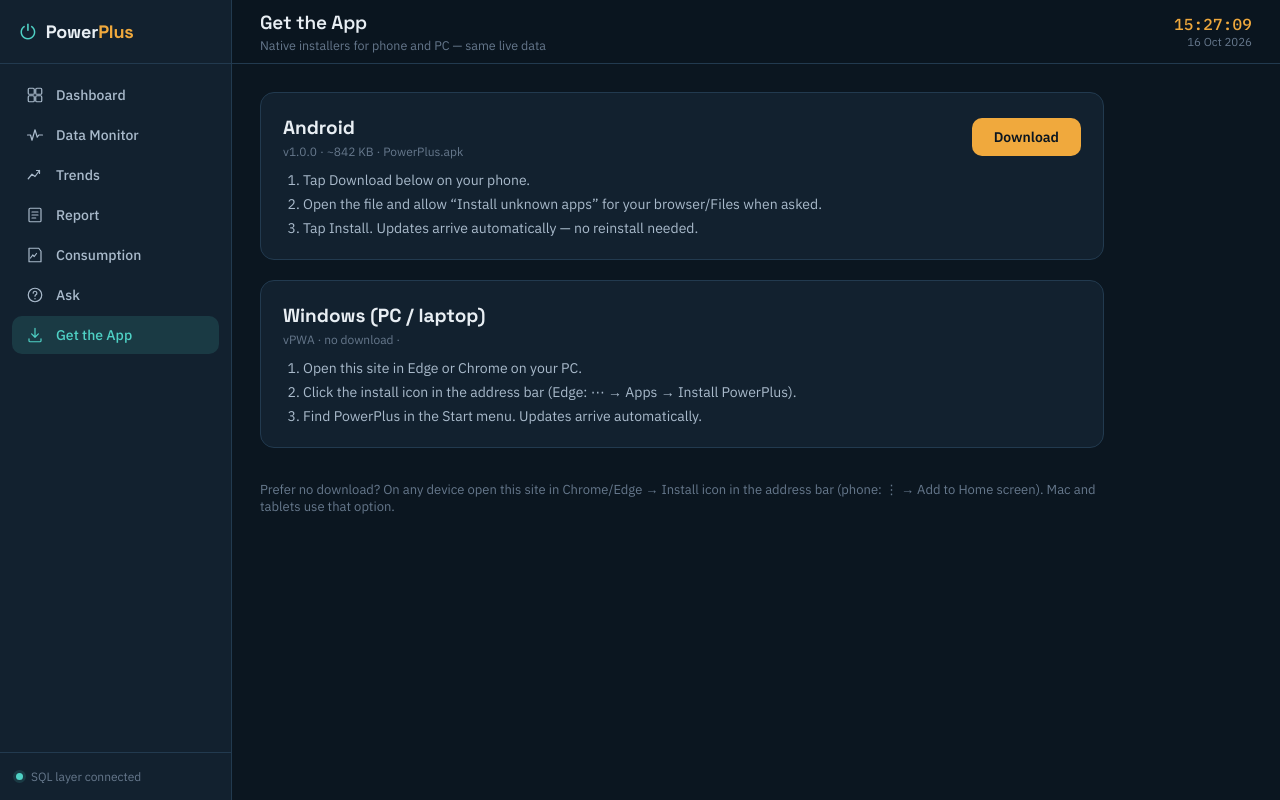
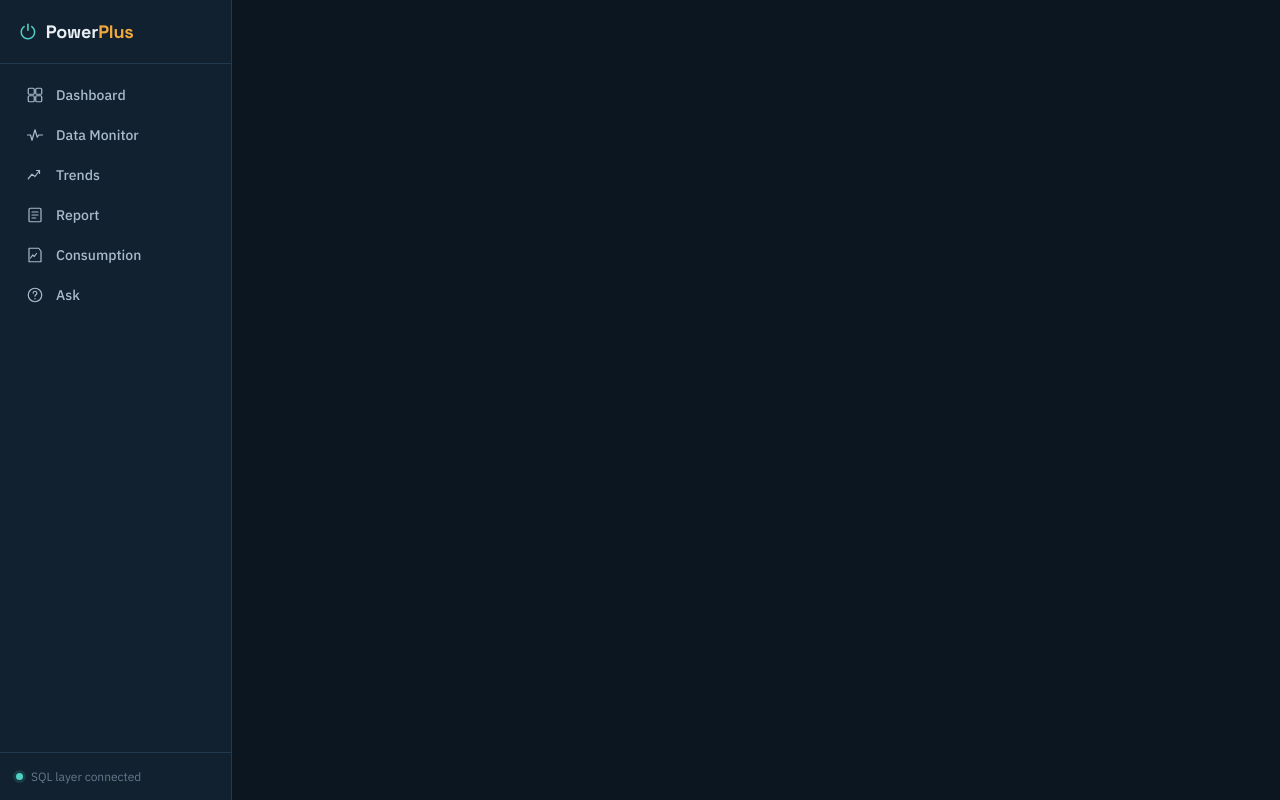
Before and after one commit to Ishan-113/PowerPlus, a React (Vite) app in the folder powerplus-frontend/: page /download in a window 1280 px wide. Built offline with nearby package versions, Linux system fonts and the light colour scheme; no server answers.

Commit message:
Remove Get the App tab

```diff
--- a/powerplus-frontend/src/App.jsx
+++ b/powerplus-frontend/src/App.jsx
@@ -6,7 +6,6 @@
 import Report from './pages/Report.jsx'
 import Consumption from './pages/Consumption.jsx'
 import Ask from './pages/Ask.jsx'
-import Download from './pages/Download.jsx'
 
 export default function App() {
   return (
@@ -20,7 +19,6 @@
           <Route path="/report" element={<Report />} />
           <Route path="/consumption" element={<Consumption />} />
           <Route path="/ask" element={<Ask />} />
-          <Route path="/download" element={<Download />} />
         </Routes>
       </main>
     </div>
--- a/powerplus-frontend/src/components/Sidebar.jsx
+++ b/powerplus-frontend/src/components/Sidebar.jsx
@@ -1,6 +1,4 @@
-import { useEffect, useState } from 'react'
 import { NavLink } from 'react-router-dom'
-import { isPackagedApp } from '../lib/isPackaged.js'
 
 const NAV_ITEMS = [
   { to: '/', label: 'Dashboard', icon: DashboardIcon, end: true },
@@ -9,19 +7,10 @@
   { to: '/report', label: 'Report', icon: ReportIcon },
   { to: '/consumption', label: 'Consumption', icon: ConsumptionIcon },
   { to: '/ask', label: 'Ask', icon: AskIcon },
-  { to: '/download', label: 'Get the App', icon: DownloadIcon, browserOnly: true },
 ]
 
 export default function Sidebar() {
-  const [packaged, setPackaged] = useState(() => isPackagedApp())
-  useEffect(() => {
-    const mq = window.matchMedia?.('(display-mode: standalone)')
-    if (!mq?.addEventListener) return
-    const onChange = () => setPackaged(isPackagedApp())
-    mq.addEventListener('change', onChange)
-    return () => mq.removeEventListener('change', onChange)
-  }, [])
-  const items = NAV_ITEMS.filter(item => !(item.browserOnly && packaged))
+  const items = NAV_ITEMS
   return (
     <aside style={styles.sidebar}>
       <div style={styles.brand}>
@@ -73,9 +62,6 @@
 }
 function AskIcon() {
   return (<svg width="18" height="18" viewBox="0 0 24 24" fill="none"><circle cx="12" cy="12" r="9" stroke="currentColor" strokeWidth="1.6"/><path d="M9.5 9.5a2.5 2.5 0 1 1 3.5 2.3c-.8.4-1 .9-1 1.7" stroke="currentColor" strokeWidth="1.6" strokeLinecap="round"/><circle cx="12" cy="17" r="0.9" fill="currentColor"/></svg>)
-}
-function DownloadIcon() {
-  return (<svg width="18" height="18" viewBox="0 0 24 24" fill="none"><path d="M12 3v12m0 0l-4.5-4.5M12 15l4.5-4.5" stroke="currentColor" strokeWidth="1.6" strokeLinecap="round" strokeLinejoin="round"/><path d="M4 17v2.5A1.5 1.5 0 0 0 5.5 21h13a1.5 1.5 0 0 0 1.5-1.5V17" stroke="currentColor" strokeWidth="1.6" strokeLinecap="round"/></svg>)
 }
 
 const styles = {
--- a/powerplus-frontend/src/lib/isPackaged.js
+++ /dev/null
@@ -1,11 +0,0 @@
-// True when running inside an installed/packaged app (Android APK, Windows
-// MSIX/Store, or browser "Install") rather than a normal browser tab.
-// The Downloads page is hidden in that case — no point offering installers
-// from inside the installed app.
-export function isPackagedApp() {
-  if (typeof window === 'undefined') return false
-  if (document.referrer.startsWith('android-app://')) return true
-  if (window.matchMedia?.('(display-mode: standalone)').matches) return true
-  if (window.navigator?.standalone) return true // iOS
-  return new URLSearchParams(window.location.search).get('packaged') === '1'
-}
--- a/powerplus-frontend/src/pages/Download.jsx
+++ /dev/null
@@ -1,103 +0,0 @@
-import TopBar from '../components/TopBar.jsx'
-
-const BUILDS = [
-  {
-    platform: 'Android',
-    file: '/app.apk',
-    filename: 'PowerPlus.apk',
-    version: '1.0.0',
-    size: '~842 KB',
-    steps: [
-      'Tap Download below on your phone.',
-      'Open the file and allow “Install unknown apps” for your browser/Files when asked.',
-      'Tap Install. Updates arrive automatically — no reinstall needed.',
-    ],
-  },
-  {
-    platform: 'Windows (PC / laptop)',
-    file: null,
-    filename: null,
-    version: 'PWA',
-    size: 'no download',
-    steps: [
-      'Open this site in Edge or Chrome on your PC.',
-      'Click the install icon in the address bar (Edge: ⋯ → Apps → Install PowerPlus).',
-      'Find PowerPlus in the Start menu. Updates arrive automatically.',
-    ],
-  },
-]
-
-export default function Download() {
-  return (
-    <>
-      <TopBar title="Get the App" subtitle="Native installers for phone and PC — same live data" />
-      <div style={{ padding: 28, display: 'grid', gap: 20, maxWidth: 900 }}>
-        {BUILDS.map(b => (
-          <section key={b.platform} style={styles.card}>
-            <div style={styles.cardHead}>
-              <div>
-                <div style={styles.platform}>{b.platform}</div>
-                <div style={styles.meta}>v{b.version} · {b.size} · {b.filename}</div>
-              </div>
-              {b.file && (
-                <a href={b.file} download={b.filename} style={styles.button}>
-                  Download
-                </a>
-              )}
-            </div>
-            <ol style={styles.steps}>
-              {b.steps.map((s, i) => <li key={i}>{s}</li>)}
-            </ol>
-          </section>
-        ))}
-        <p style={{ color: 'var(--text-muted)', fontSize: 13 }}>
-          Prefer no download? On any device open this site in Chrome/Edge → Install icon in the
-          address bar (phone: ⋮ → Add to Home screen). Mac and tablets use that option.
-        </p>
-      </div>
-    </>
-  )
-}
-
-const styles = {
-  card: {
-    background: 'var(--bg-panel)',
-    border: '1px solid var(--border-soft)',
-    borderRadius: 'var(--radius-lg)',
-    padding: 22,
-  },
-  cardHead: {
-    display: 'flex',
-    alignItems: 'center',
-    justifyContent: 'space-between',
-    gap: 16,
-    marginBottom: 12,
-  },
-  platform: {
-    fontFamily: 'var(--font-display)',
-    fontWeight: 700,
-    fontSize: 19,
-  },
-  meta: {
-    color: 'var(--text-muted)',
-    fontSize: 12,
-    marginTop: 4,
-  },
-  button: {
-    background: 'var(--accent-amber)',
-    color: '#0B1620',
-    fontWeight: 700,
-    fontSize: 14,
-    padding: '10px 22px',
-    borderRadius: 'var(--radius-md)',
-    whiteSpace: 'nowrap',
-  },
-  steps: {
-    margin: 0,
-    paddingLeft: 20,
-    color: 'var(--text-secondary)',
-    fontSize: 14,
-    display: 'grid',
-    gap: 6,
-  },
-}
```
